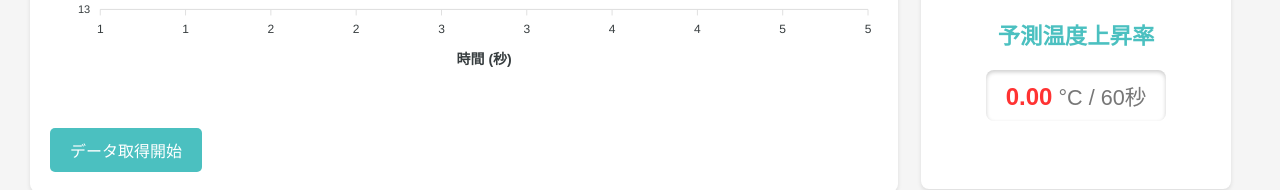
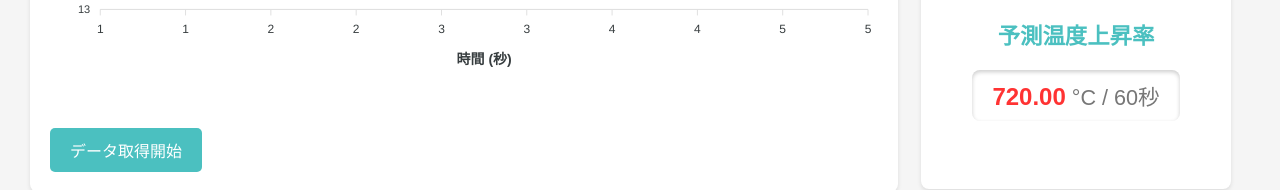
Before and after one commit to village-of-joy/manegement-temperature-app, a React (Create React App) app: page / in a window 1280 px wide. Shown: the part 371-561 px from the top of the page. Built offline with nearby package versions, Linux system fonts and the light colour scheme.

Commit message:
Ror修正

```diff
--- a/src/App.js
+++ b/src/App.js
@@ -1,4 +1,3 @@
-import logo from './logo.svg';
 import './App.css';
 import React from 'react';
 import Dashboard from './components/Dashboard'
--- a/src/components/Ror.jsx
+++ b/src/components/Ror.jsx
@@ -7,8 +7,8 @@ const Ror = ({ data }) => {
   useEffect(() => {
     if (data.length > 1) {
       // 直近の2つのデータポイントから温度上昇率を計算
-      const lastTemp = data[data.length - 1];
-      const secondLastTemp = data[data.length - 2];
+      const lastTemp = data[data.length - 2];
+      const secondLastTemp = data[data.length - 3];
       const risePerSecond = lastTemp - secondLastTemp;
 
       // 1秒ごとの上昇率をもとに60秒間の予測上昇率を計算
```
